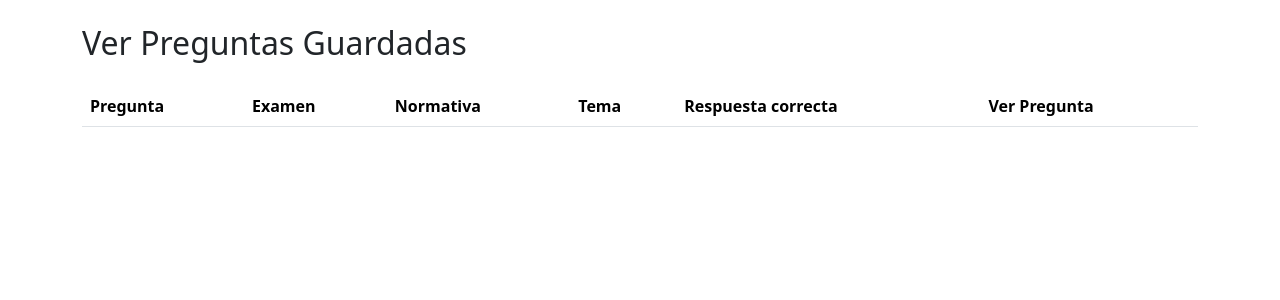
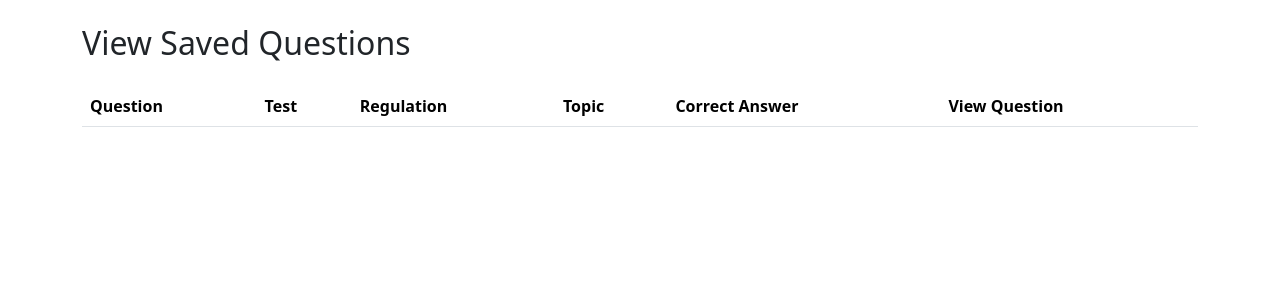
Before and after one commit to eduardoluis11/police-academy-exams-english, a Django app: template policeAcademyExams/templates/tests_clientes/preguntas_guardadas/ver_preguntas_guardadas.html in a window 1280 px wide. Shown: the part 58-358 px from the top of the page. Run offline with Django 5.2, Linux system fonts and the light colour scheme; the template is opened without the code that fills it, so the values that code supplies are empty; some libraries are stand-ins or nearby versions.

Commit message:
I finished translating Most of Client's app
I finished translating most of the text for the test_clientes app

```diff
--- a/policeAcademyExams/templates/tests_clientes/preguntas_guardadas/ver_preguntas_guardadas.html
+++ b/policeAcademyExams/templates/tests_clientes/preguntas_guardadas/ver_preguntas_guardadas.html
@@ -16,21 +16,21 @@
 {% endblock %}
 
 {% block content %}
-  <h2 class="mb-4">Ver Preguntas Guardadas</h2>
+  <h2 class="mb-4">View Saved Questions</h2>
 
   <div class="mb-4">
     <div class="table-responsive">
       <table class="table table-striped">
         <thead>
           <tr>
-            <th>Pregunta</th>   {# Pregunta #}
-            <th>Examen</th> {# Examen #}
-            <th>Normativa</th> {# Normativa #}
-            <th>Tema</th> {# Tema #}
-            <th>Respuesta correcta</th> {# Respuesta Correcta #}
+            <th>Question</th>   {# Pregunta #}
+            <th>Test</th> {# Examen #}
+            <th>Regulation</th> {# Normativa #}
+            <th>Topic</th> {# Tema #}
+            <th>Correct Answer</th> {# Respuesta Correcta #}
 
             {# Para que la columna de "acciones" esté siempre alineada, agrego la clase "Acciones Column" #}
-            <th class="acciones-column">Ver Pregunta</th>
+            <th class="acciones-column">View Question</th>
           </tr>
         </thead>
         <tbody>
@@ -58,7 +58,7 @@
                 <a href="{% url 'tests_clientes:ver_detalles_de_pregunta_guardada_seleccionada' pregunta.id %}"
 
                    class="btn btn-primary btn-sm boton-de-datatable">
-                  Ver Pregunta
+                  View Question
                 </a>
               </td>
             </tr>
```
Also changed, not shown: policeAcademyExams/templates/tests_clientes/listas-de-tests/lista_de_tests_por_anno.html (+5 -5 lines), policeAcademyExams/templates/tests_clientes/listas-de-tests/lista_de_tests_por_normativa.html (+7 -7 lines), policeAcademyExams/templates/tests_clientes/listas-de-tests/lista_de_tests_por_tema.html (+6 -6 lines), policeAcademyExams/templates/tests_clientes/preguntas_guardadas/ver_detalles_de_pregunta_guardada.html (+13 -10 lines).
